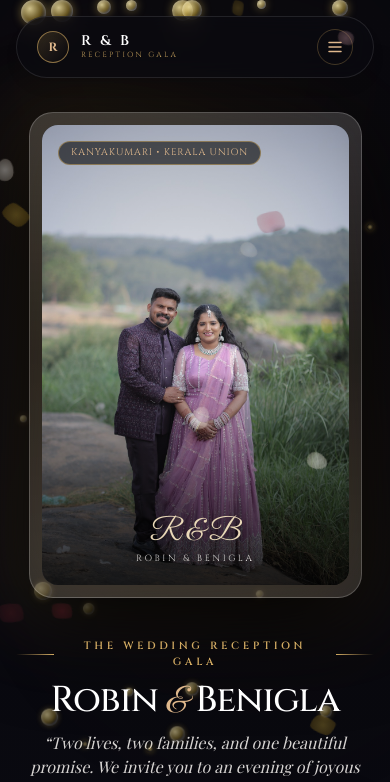
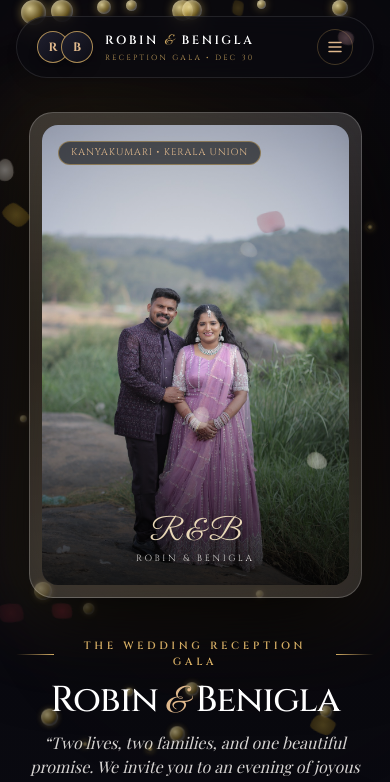
Before and after one commit to Akhilrs-RS/wed, a React (Vite) app in the folder frontend/: page / in a window 390 px wide. Shown: the top 782 px of the page. Built offline with nearby package versions, Linux system fonts and the light colour scheme; a web font is replaced by a local one.

Commit message:
Update navbar brand lockup with interlocking R and B rings and regal typography

```diff
--- a/frontend/src/components/reception/GalaNavbar.jsx
+++ b/frontend/src/components/reception/GalaNavbar.jsx
@@ -49,20 +49,25 @@ export default function GalaNavbar({ navigate }) {
             : 'bg-[#22050D]/85 backdrop-blur-lg border border-gold-500/35 shadow-2xl'
         }`}
       >
-        {/* Monogram Crest Link */}
+        {/* Monogram Crest Link: Interlocking R & B Rings */}
         <a
           href="#gala-hero"
-          className="group flex items-center space-x-2 text-gold-300 hover:text-gold-200 transition-colors"
+          className="group flex items-center space-x-3 text-gold-300 hover:text-gold-200 transition-all cursor-pointer"
         >
-          <div className="w-8 h-8 rounded-full border border-gold-400/70 bg-imperial-950 flex items-center justify-center shadow-inner group-hover:scale-105 transition-transform">
-            <span className="font-cinzel text-xs text-gold-400 font-bold">R</span>
+          <div className="relative flex items-center -space-x-2 group-hover:-space-x-1 transition-all duration-300">
+            <div className="w-8 h-8 rounded-full border border-gold-400/80 bg-gradient-to-br from-[#1F1F2E] to-[#0D0D15] flex items-center justify-center text-xs font-cinzel font-bold text-gold-300 shadow-lg group-hover:border-gold-300 transition-colors z-10">
+              R
+            </div>
+            <div className="w-8 h-8 rounded-full border border-gold-400/80 bg-gradient-to-br from-[#1F1F2E] to-[#0D0D15] flex items-center justify-center text-xs font-cinzel font-bold text-gold-300 shadow-lg group-hover:border-gold-300 transition-colors z-20">
+              B
+            </div>
           </div>
           <div className="flex flex-col text-left">
-            <span className="font-script text-lg sm:text-xl leading-none text-gold-200 group-hover:text-gold-100">
-              {couple.monogram}
+            <span className="font-cinzel text-xs sm:text-sm tracking-[0.22em] font-semibold text-white group-hover:text-gold-200 transition-colors leading-none">
+              ROBIN <span className="font-script text-gold-400 text-sm sm:text-base font-normal">&amp;</span> BENIGLA
             </span>
-            <span className="text-[8px] font-cinzel tracking-[0.25em] text-gold-400/80 uppercase leading-none">
-              RECEPTION GALA
+            <span className="text-[7.5px] font-cinzel tracking-[0.3em] uppercase text-gold-400/90 leading-none mt-1">
+              RECEPTION GALA • DEC 30
             </span>
           </div>
         </a>
--- a/frontend/src/components/reception/NewGalaNavbar.jsx
+++ b/frontend/src/components/reception/NewGalaNavbar.jsx
@@ -47,20 +47,25 @@ export default function NewGalaNavbar() {
             : 'bg-[#180309]/70 backdrop-blur-md border border-gold-400/25 shadow-lg'
         }`}
       >
-        {/* Monogram Brand Mark */}
+        {/* Monogram Brand Mark: Interlocking R & B Rings */}
         <a
           href="#gala-hero"
-          className="group flex items-center space-x-2.5 text-gold-300 hover:text-gold-200 transition-colors"
+          className="group flex items-center space-x-3 text-gold-300 hover:text-gold-200 transition-all cursor-pointer"
         >
-          <div className="w-8 h-8 rounded-full border border-gold-400/70 bg-[#22050B] flex items-center justify-center shadow-inner group-hover:scale-105 transition-transform">
-            <span className="font-cinzel text-xs text-gold-400 font-bold">R</span>
+          <div className="relative flex items-center -space-x-2 group-hover:-space-x-1 transition-all duration-300">
+            <div className="w-8 h-8 rounded-full border border-gold-400/80 bg-gradient-to-br from-[#1F1F2E] to-[#0D0D15] flex items-center justify-center text-xs font-cinzel font-bold text-gold-300 shadow-lg group-hover:border-gold-300 transition-colors z-10">
+              R
+            </div>
+            <div className="w-8 h-8 rounded-full border border-gold-400/80 bg-gradient-to-br from-[#1F1F2E] to-[#0D0D15] flex items-center justify-center text-xs font-cinzel font-bold text-gold-300 shadow-lg group-hover:border-gold-300 transition-colors z-20">
+              B
+            </div>
           </div>
           <div className="flex flex-col text-left">
-            <span className="font-script text-lg sm:text-xl leading-none text-gold-200 group-hover:text-gold-100">
-              {couple.monogram}
+            <span className="font-cinzel text-xs sm:text-sm tracking-[0.22em] font-semibold text-white group-hover:text-gold-200 transition-colors leading-none">
+              ROBIN <span className="font-script text-gold-400 text-sm sm:text-base font-normal">&amp;</span> BENIGLA
             </span>
-            <span className="text-[7.5px] font-cinzel tracking-[0.25em] text-gold-400/80 uppercase leading-none mt-0.5">
-              RECEPTION GALA
+            <span className="text-[7.5px] font-cinzel tracking-[0.3em] uppercase text-gold-400/90 leading-none mt-1">
+              RECEPTION GALA • DEC 30
             </span>
           </div>
         </a>
--- a/frontend/src/components/reception/v2/V2Navbar.jsx
+++ b/frontend/src/components/reception/v2/V2Navbar.jsx
@@ -47,20 +47,27 @@ export default function V2Navbar({ onOpenInvitation }) {
             : 'bg-[#0B0B12]/60 backdrop-blur-md border border-white/10 shadow-lg'
         }`}
       >
-        {/* Brand Monogram */}
+        {/* Brand Monogram: Interlocking R & B Rings */}
         <a
           href="#v2-hero"
-          className="group flex items-center space-x-3 text-gold-300 hover:text-gold-200 transition-colors"
+          className="group flex items-center space-x-3 text-gold-300 hover:text-gold-200 transition-all cursor-pointer"
         >
-          <div className="w-8 h-8 rounded-full border border-gold-400/60 bg-gradient-to-br from-gold-500/20 to-transparent flex items-center justify-center text-xs font-cinzel font-bold text-gold-300 shadow-inner group-hover:scale-105 transition-transform">
-            R
+          {/* Overlapping Royal Rings */}
+          <div className="relative flex items-center -space-x-2 group-hover:-space-x-1 transition-all duration-300">
+            <div className="w-8 h-8 rounded-full border border-gold-400/80 bg-gradient-to-br from-[#1F1F2E] to-[#0D0D15] flex items-center justify-center text-xs font-cinzel font-bold text-gold-300 shadow-lg group-hover:border-gold-300 transition-colors z-10">
+              R
+            </div>
+            <div className="w-8 h-8 rounded-full border border-gold-400/80 bg-gradient-to-br from-[#1F1F2E] to-[#0D0D15] flex items-center justify-center text-xs font-cinzel font-bold text-gold-300 shadow-lg group-hover:border-gold-300 transition-colors z-20">
+              B
+            </div>
           </div>
+
           <div className="flex flex-col text-left">
-            <span className="font-cinzel text-sm sm:text-base tracking-[0.2em] font-semibold text-white group-hover:text-gold-200 transition-colors leading-none">
-              {couple.monogram}
+            <span className="font-cinzel text-xs sm:text-sm tracking-[0.22em] font-semibold text-white group-hover:text-gold-200 transition-colors leading-none">
+              ROBIN <span className="font-script text-gold-400 text-sm sm:text-base font-normal">&amp;</span> BENIGLA
             </span>
             <span className="text-[7.5px] font-cinzel tracking-[0.3em] uppercase text-gold-400/90 leading-none mt-1">
-              RECEPTION GALA
+              RECEPTION GALA • DEC 30
             </span>
           </div>
         </a>
```
Also changed, not shown: frontend/src/components/reception/v2/V2Footer.jsx (line endings or trailing spaces), frontend/src/components/reception/v2/V2Gallery.jsx (line endings or trailing spaces), frontend/src/components/reception/v2/V2Heritage.jsx (line endings or trailing spaces), frontend/src/components/reception/v2/V2Hero.jsx (line endings or trailing spaces), frontend/src/components/reception/v2/V2InvitationModal.jsx (line endings or trailing spaces), frontend/src/components/reception/v2/V2Program.jsx (line endings or trailing spaces), frontend/src/components/reception/v2/V2RSVP.jsx (line endings or trailing spaces), frontend/src/components/reception/v2/V2SoundBar.jsx (line endings or trailing spaces), frontend/src/components/reception/v2/V2Venue.jsx (line endings or trailing spaces).
